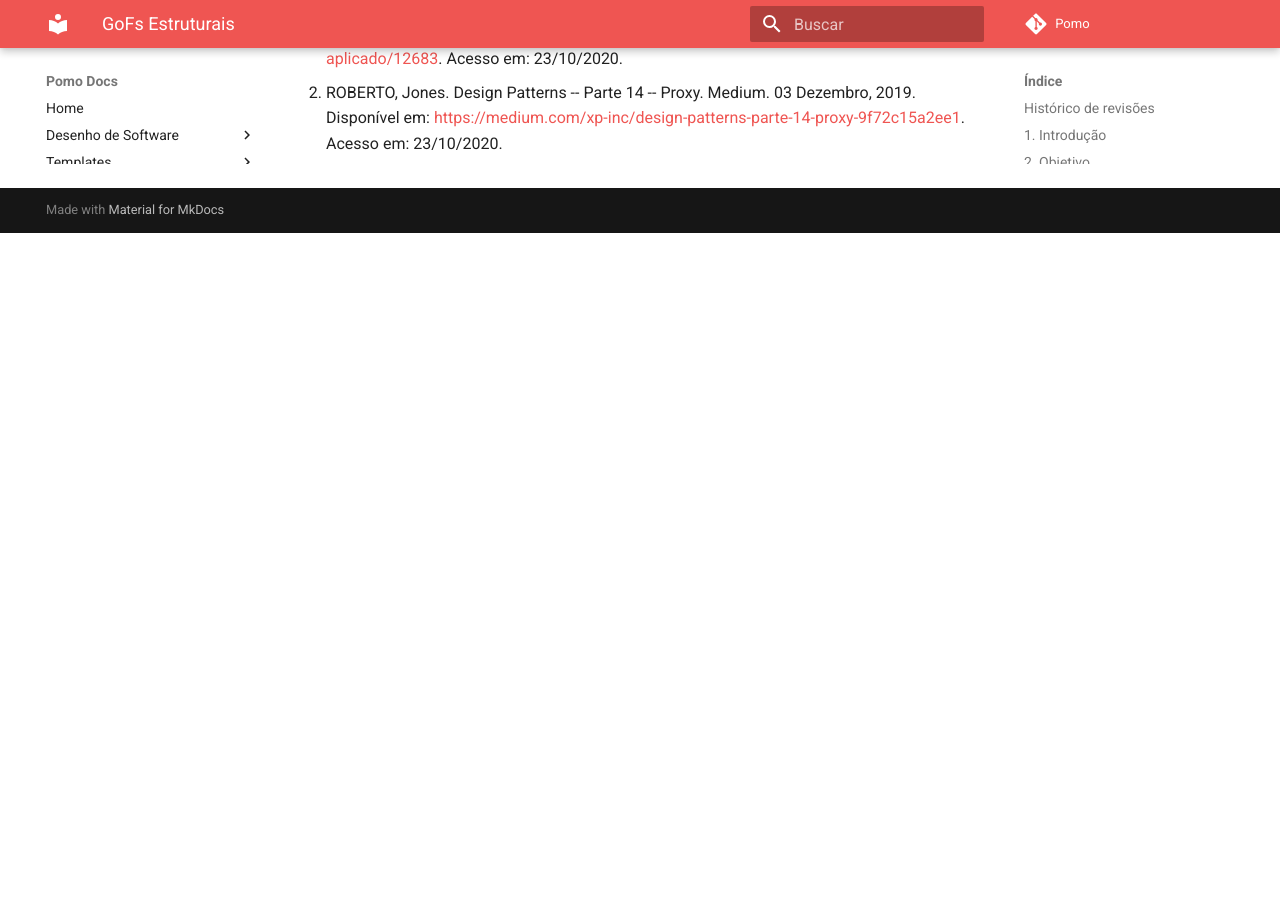
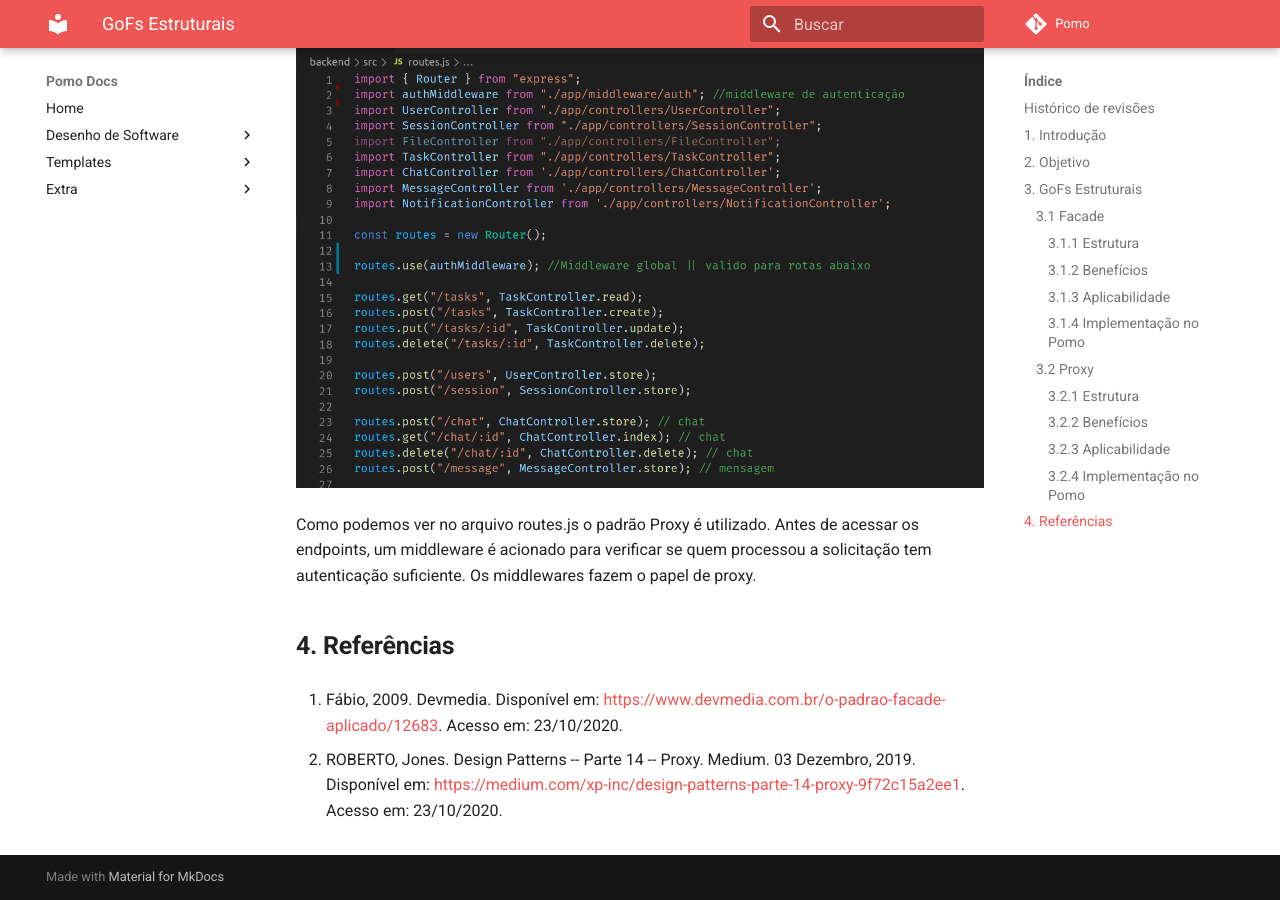
Before and after one commit to UnBArqDsw/2020.1_G6_Pomo, an MkDocs documentation site: the page built from docs/padrões-de-projeto/modulo3.3/gofs_estruturais.md, in a window 1280 px wide and 900 px high, scrolled down 3585 px. Built offline with MkDocs 1.6.1 and Material for MkDocs 9.7.7, drawn with Linux system fonts in a browser that asks for light colours; comment, search, counter and statistics services are not loaded; before the commit the page ends 3818 px from its top, so only the background shows below that; some of the changed text lies outside the part shown.

Commit message:
[DOC] #25 Adicionando implementação do proxy no documento

```diff
--- a/docs/padrões-de-projeto/modulo3.3/gofs_estruturais.md
+++ b/docs/padrões-de-projeto/modulo3.3/gofs_estruturais.md
@@ -6,6 +6,7 @@
 | :-----: | :-----: | :------: | :------: |
 | 21/10/2020 | 1.0 | Criação da página | [Arthur Rodrigues](https://github.com/arthurarp) |
 | 22/10/2020 | 1.1 | Adição de conteúdo | [Arthur Rodrigues](https://github.com/arthurarp) e [Marco Antônio](https://github.com/markinlimac)|
+| 24/10/2020 | 1.2 | Adicionando Exemplo de utilização do Proxy | [Arthur Rodrigues](https://github.com/arthurarp)|
 
 ## **1. Introdução**
 
@@ -71,7 +72,9 @@ Entre outros:
 O padrão Proxy sugere que você crie uma nova classe de proxy com a mesma interface que um objeto de serviço original. Em seguida, você atualiza seu aplicativo para que ele transmita o objeto proxy para todos os clientes do objeto original. Ao receber uma solicitação de um cliente, o proxy cria um objeto de serviço real e delega todo o trabalho para ele.
 
 #### **3.2.4 Implementação no Pomo**
+![proxy_pomo](/img/padroes/estruturais/proxy/routes.png)
 
+Como podemos ver no arquivo routes.js o padrão Proxy é utilizado. Antes de acessar os endpoints, um middleware é acionado para verificar se quem processou a solicitação tem autenticação suficiente. Os middlewares fazem o papel de proxy.
 
 ## **4. Referências**
 
```
